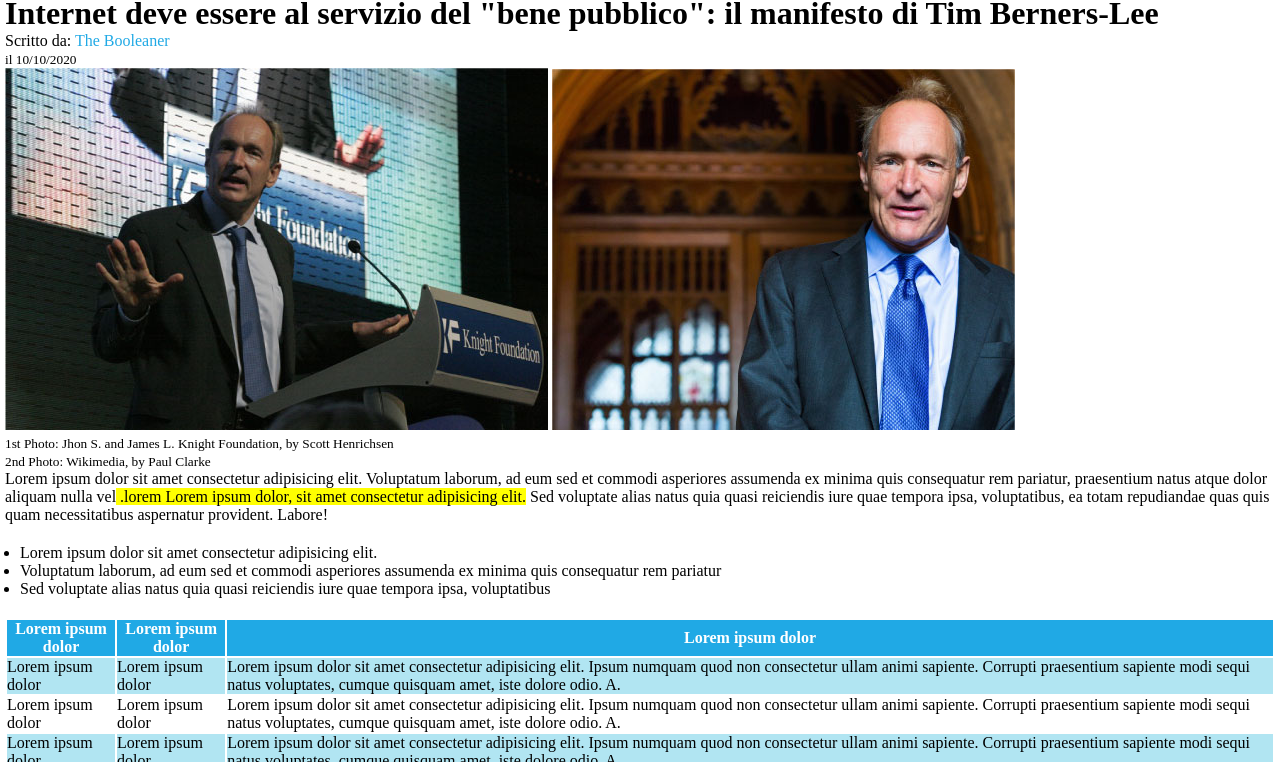
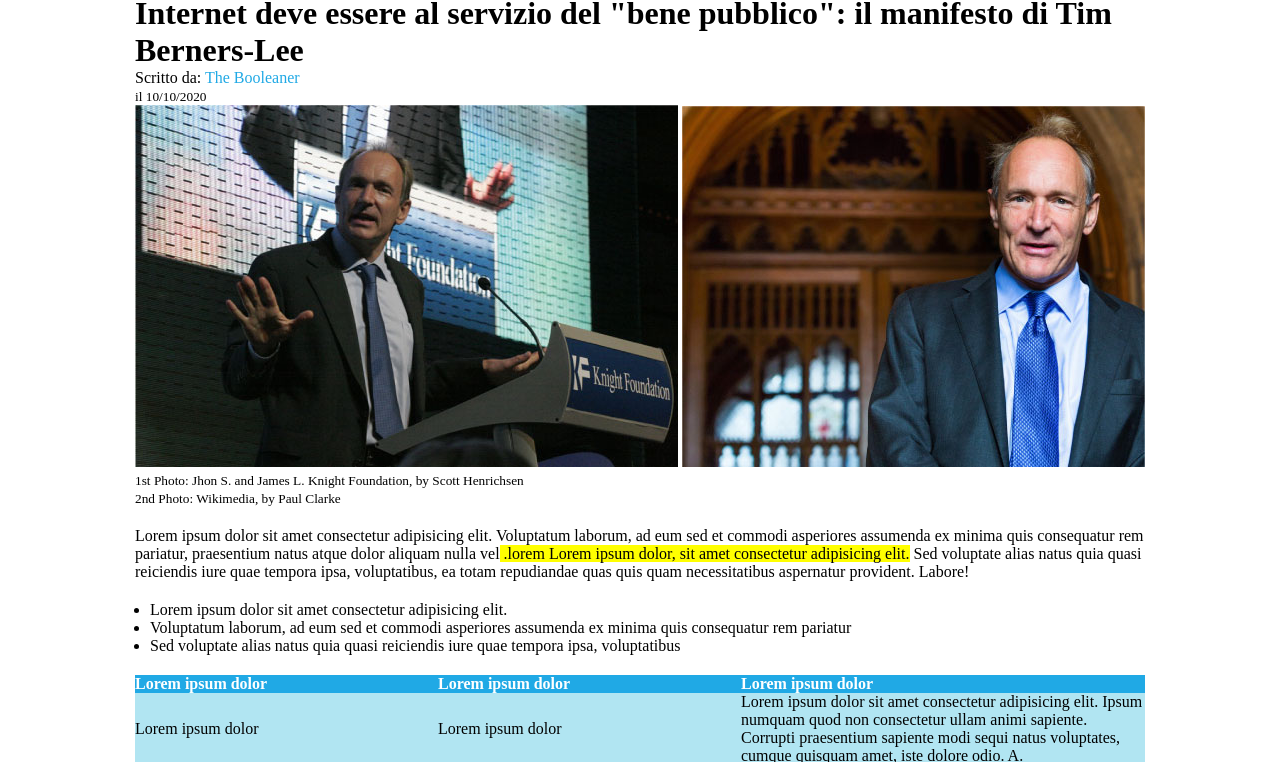
Before and after one commit to RomeoAlex/html-css-booleaner, a plain HTML site: page index.html in a window 1280 px wide. Shown: the part 185-947 px from the top of the page. Drawn offline with Linux system fonts and the light colour scheme.

Commit message:
correzzioni impaginazione

```diff
--- a/css/style.css
+++ b/css/style.css
@@ -2,6 +2,10 @@
 margin:0;
 padding:0;
 box-sizing:border-box;
+}
+body{
+    width: 1020px;
+    margin:auto;
 }
 .container{
     margin-left: 5px;
@@ -33,10 +37,23 @@ box-sizing:border-box;
     margin-left: 20px;
     margin-right: 5px;
 }
+.container3{
+    margin-top: 20px;
+    margin-bottom:20px;
+    margin-left: 5px;
+    margin-right: 5px;
+}
+table{
+    border-collapse: collapse;
+}
 .sfblu{
     color:white;
     background-color: #20a9e5;
+    text-align: left;
 }
 .sfmenoblu{
     background-color: #b1e5f2;
 }
+.spaziosa{
+    width: 30%;
+}
--- a/index.html
+++ b/index.html
@@ -39,7 +39,7 @@
         <div class="container">
             <span class="testopiccolo">2nd Photo: Wikimedia, by Paul Clarke</span>
         </div>
-        <div class="container">
+        <div class="container3">
             <!-- paragrafo descrittivo -->
             <p>Lorem ipsum dolor sit amet consectetur adipisicing elit. Voluptatum laborum, ad eum sed et commodi asperiores assumenda ex minima quis consequatur rem pariatur, praesentium natus atque dolor aliquam nulla vel<span class="evidenziagiallo"> .lorem
                 Lorem ipsum dolor, sit amet consectetur adipisicing elit.</span> Sed voluptate alias natus quia quasi reiciendis iure quae tempora ipsa, voluptatibus, ea totam repudiandae quas quis quam necessitatibus aspernatur provident. Labore!
@@ -53,12 +53,12 @@
                     <li>Sed voluptate alias natus quia quasi reiciendis iure quae tempora ipsa, voluptatibus</li>
                 </ul>
         </div>
-        <div class="container">
+        <div class="container3">
             <table>
                 <thead class="sfblu">
-                    <th>Lorem ipsum dolor</th>
-                    <th>Lorem ipsum dolor</th>
-                    <th>Lorem ipsum dolor</th>
+                    <th class="spaziosa">Lorem ipsum dolor</th>
+                    <th class="spaziosa">Lorem ipsum dolor</th>
+                    <th >Lorem ipsum dolor</th>
                 </thead>
                 <tbody>
                     <tr class="sfmenoblu">
@@ -79,7 +79,7 @@
                 </tbody>
             </table>
         </div>
-        <div class="container">
+        <div class="container3">
             <p>Lorem ipsum, dolor sit amet consectetur adipisicing elit. Consectetur, veritatis sit repellat voluptas maxime blanditiis aliquam at nobis, earum totam rerum laboriosam atque?<span class="evidenziagiallo">Illum amet tempore, nihil porro repudiandae cupiditate.</span>  Lorem, ipsum dolor sit amet consectetur adipisicing elit. Praesentium dolorum ipsum tempora, excepturi ab explicabo voluptatem quisquam laboriosam eligendi omnis fugiat nam vel ex quas a! Recusandae fuga eos similique.</p>
         </div>
     </main>
```
